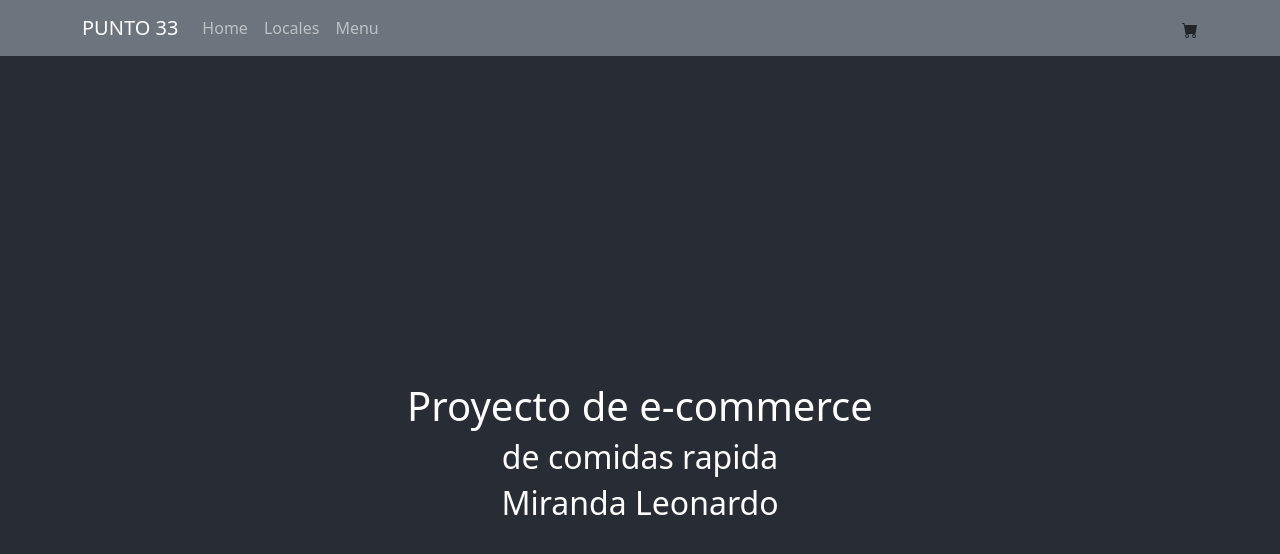
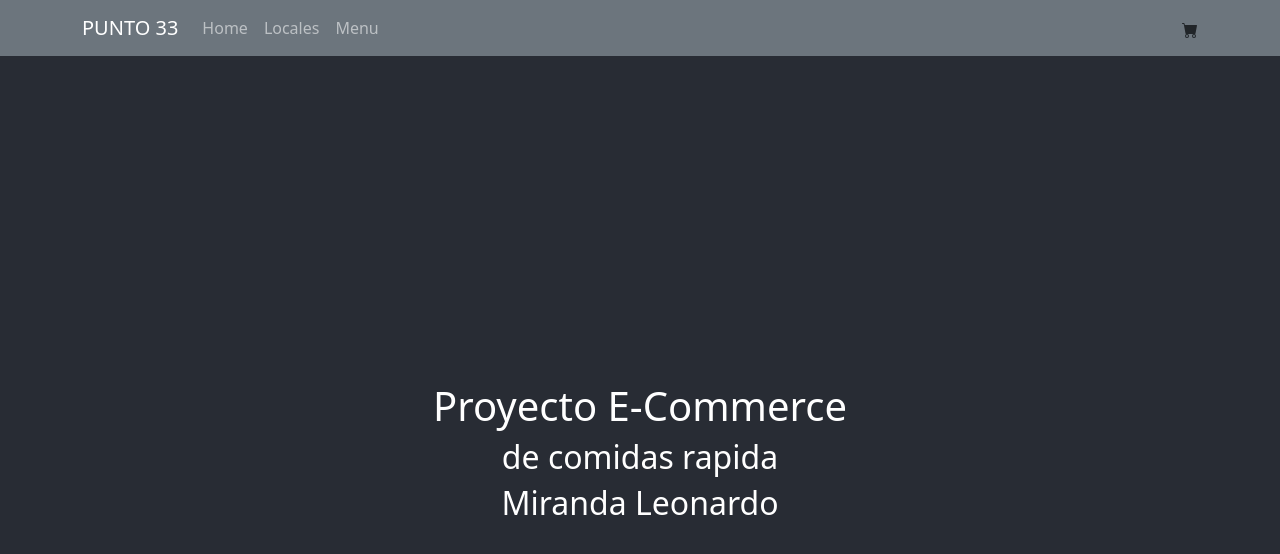
Before and after one commit to leoemanuel/punto33_Miranda_Leonardo, a React (Create React App) app in the folder punto33/: page / in a window 1280 px wide. Shown: the top 554 px of the page. Built offline with nearby package versions, Linux system fonts and the light colour scheme.

Commit message:
entrega nueva

```diff
--- a/punto33/src/App.js
+++ b/punto33/src/App.js
@@ -6,7 +6,7 @@ function App() {
   return (
     <div className="App">
       <NavBar/>
-      <ItemListContainer/>
+      <ItemListContainer titulo="Proyecto E-Commerce" text="de comidas rapida" name="Miranda Leonardo"/>
 
     </div>
   );
--- a/punto33/src/Components/ItemListContainer/ItemListContainer.js
+++ b/punto33/src/Components/ItemListContainer/ItemListContainer.js
@@ -1,11 +1,14 @@
 import React from 'react'
 
-export default function ItemListContainer() {
+export default function ItemListContainer({titulo, text, name}) {
+
+
+
   return (
     <main className="App-main">
-        <h1>Proyecto de e-commerce</h1>
-        <h2>de comidas rapida</h2>
-        <h2>Miranda Leonardo</h2>
+        <h1>{titulo}</h1>
+        <h2>{text}</h2>
+        <h2>{name}</h2>
       </main>
   )
 }
```
